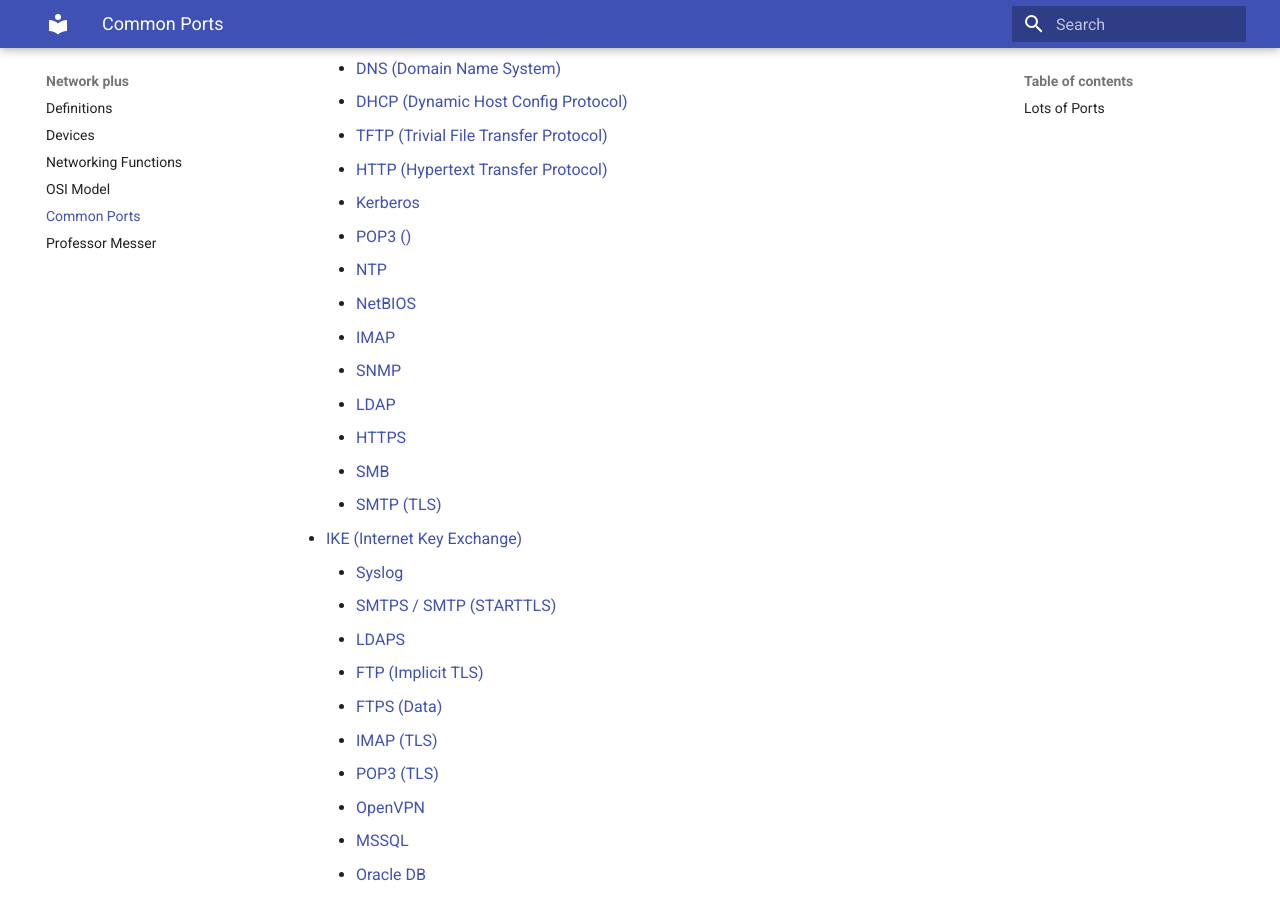
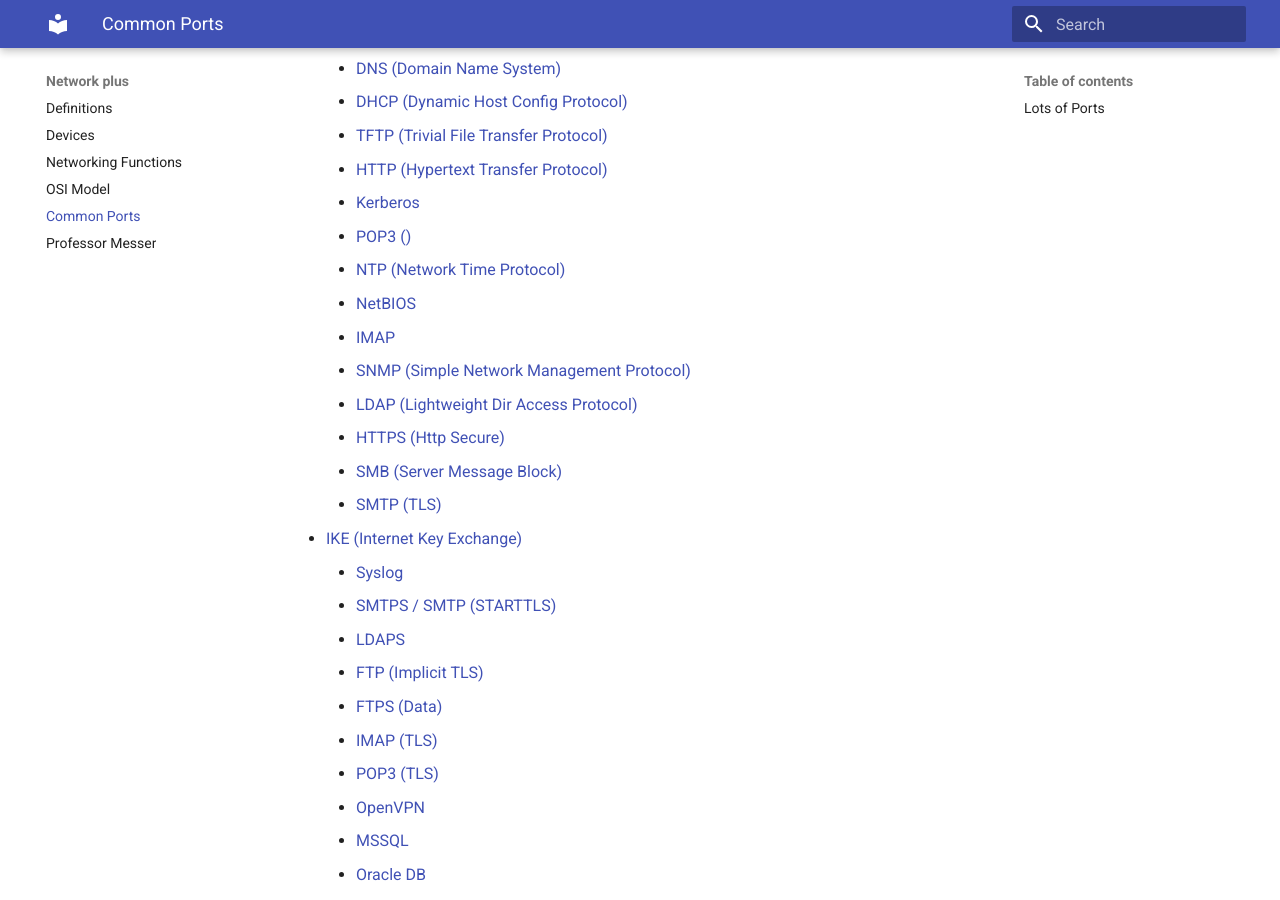
Before and after one commit to MacIntyre-22/notes, an MkDocs documentation site: the page built from public/network_plus/ports.md, in a window 1280 px wide and 900 px high, scrolled down 407 px. Built offline with MkDocs 1.6.1 and Material for MkDocs 9.7.7, drawn with Linux system fonts in a browser that asks for light colours; some of the changed text lies outside the part shown.

Commit message:
Mar 18, 2026, 6:58 PM

```diff
--- a/public/network_plus/ports.md
+++ b/public/network_plus/ports.md
@@ -13,13 +13,13 @@
     - [HTTP (Hypertext Transfer Protocol)](#http-hypertext-transfer-protocol)
     - [Kerberos](#kerberos)
     - [POP3 ()](#pop3-)
-    - [NTP](#ntp)
+    - [NTP (Network Time Protocol)](#ntp-network-time-protocol)
     - [NetBIOS](#netbios)
     - [IMAP](#imap)
-    - [SNMP](#snmp)
-    - [LDAP](#ldap)
-    - [HTTPS](#https)
-    - [SMB](#smb)
+    - [SNMP (Simple Network Management Protocol)](#snmp-simple-network-management-protocol)
+    - [LDAP (Lightweight Dir Access Protocol)](#ldap-lightweight-dir-access-protocol)
+    - [HTTPS (Http Secure)](#https-http-secure)
+    - [SMB (Server Message Block)](#smb-server-message-block)
     - [SMTP (TLS)](#smtp-tls)
   - [IKE (Internet Key Exchange)](#ike-internet-key-exchange)
     - [Syslog](#syslog)
@@ -80,7 +80,7 @@
 ### POP3 ()
 - tcp/110
 
-### NTP
+### NTP (Network Time Protocol)
 - udp/123
 
 ### NetBIOS
@@ -89,16 +89,16 @@
 ### IMAP
 - tcp/143
 
-### SNMP
+### SNMP (Simple Network Management Protocol)
 - udp/161 (agent), udp/162 (trap)
 
-### LDAP
+### LDAP (Lightweight Dir Access Protocol)
 - tcp/389, udp/389
 
-### HTTPS
+### HTTPS (Http Secure)
 - tcp/443
 
-### SMB
+### SMB (Server Message Block)
 - tcp/445
 
 ### SMTP (TLS)
```
